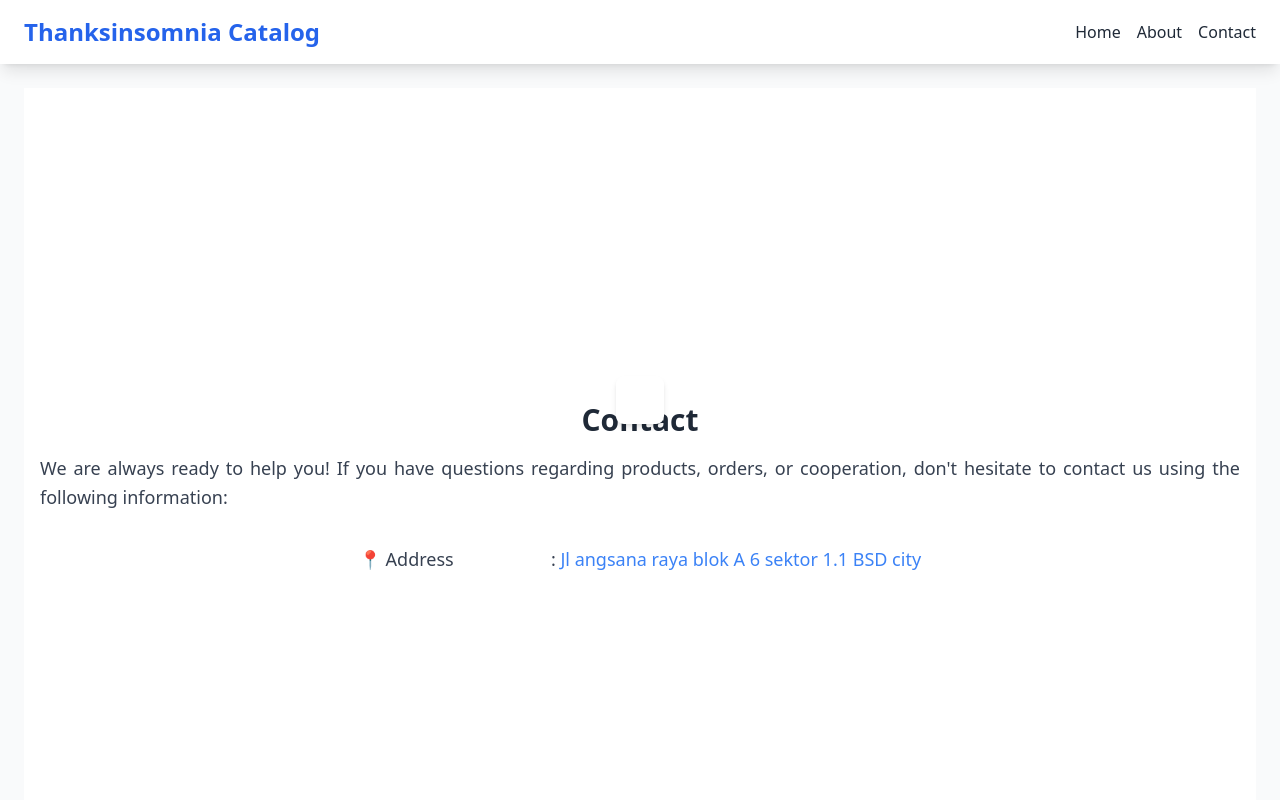
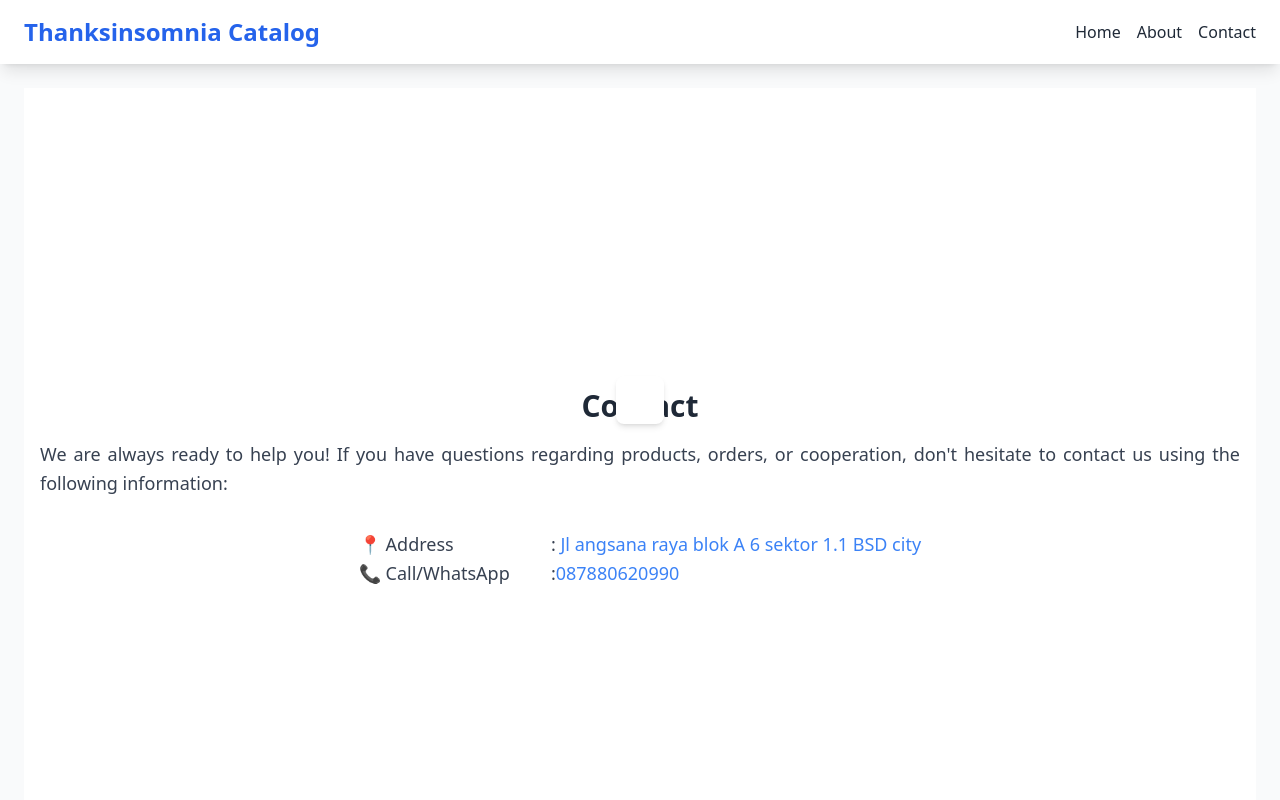
Before and after one commit to ziiapayaa/wave2east, a Next.js app: page /contact in a window 1280 px wide. Shown: the top 800 px of the page. Built offline with nearby package versions, Linux system fonts and the light colour scheme.

Commit message:
Ramzy: membuat code ini agar menampilkan No WA dengan ikon di sebelahnya. No WA berupa tautan ke aplikasi WA, yang dibuka di tab baru dengan teks berwarna biru.

```diff
--- a/app/contact/page.tsx
+++ b/app/contact/page.tsx
@@ -14,6 +14,12 @@ export default function AboutPage() {
             <span className="inline-block w-48">📍 Address</span>:
             <a href="https://www.google.com/maps?q=Jl+Angsana+Raya+Blok+A+6+Sektor+1.1+BSD+City,+South+Tangerang+15318"
             target="_blank" rel="noopener noreferrer" className="text-blue-500"> Jl angsana raya blok A 6 sektor 1.1 BSD city</a> <br />
+
+            <span className="inline-block w-48">📞 Call/WhatsApp</span>:
+            <a href="https://wa.me/+6287880620990"
+            target="_blank" rel="noopener noreferrer" className="text-blue-500">087880620990</a> <br />
+
+
         </p>
 
        </p>
```
Also changed, not shown: 1 other file (tests, documents, lock files or other folders).
